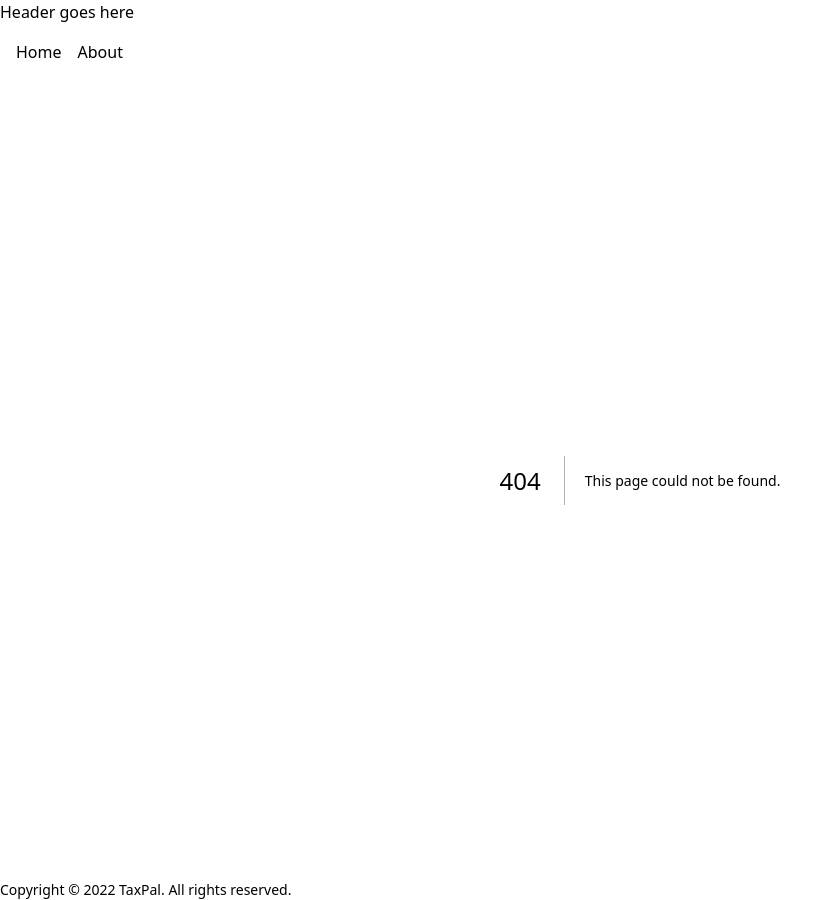
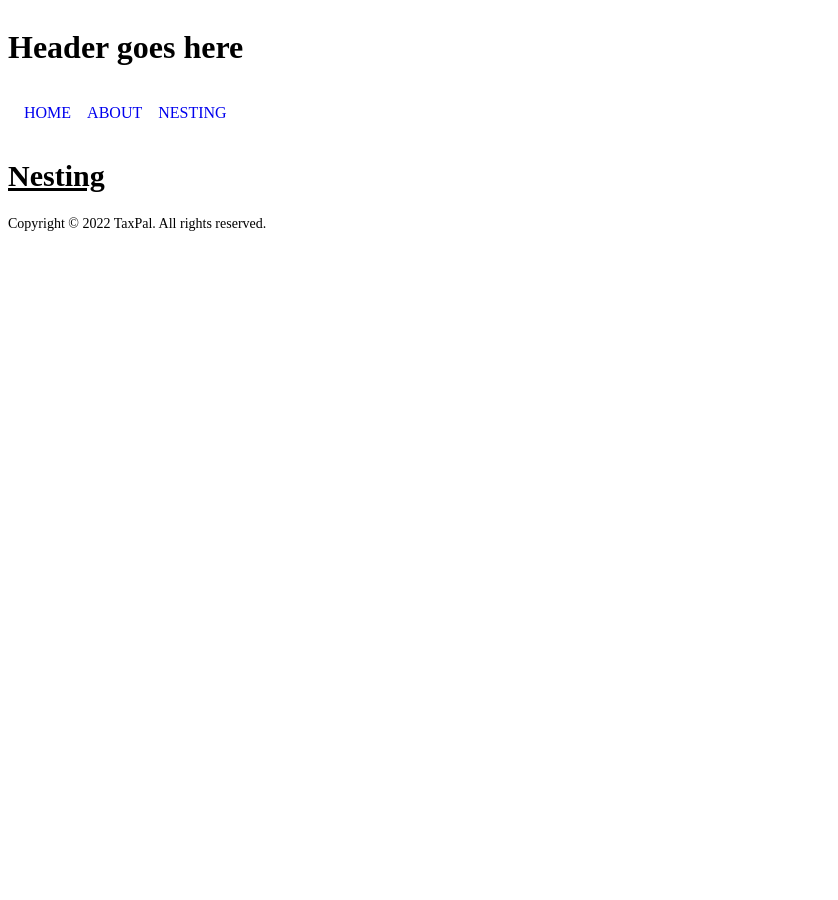
Before and after one commit to alekspanteli/tailwind-scss-next-test-app, a Next.js app: page /nesting in a window 1280 px wide. Before the commit this address had no page. Shown: the whole page, without its empty margins (0-838 px from the left). After the commit the page ends 800 px from the top, so only its background shows below. Built offline with nearby package versions, Linux system fonts and the light colour scheme.

Commit message:
wip abs paths

```diff
--- a/components/header.tsx
+++ b/components/header.tsx
@@ -16,6 +16,11 @@ export default function Header() {
               About
             </Link>
           </li>
+          <li className="primary-navigation__item">
+            <Link href="/about" className="primary-navigation__link">
+              Nesting
+            </Link>
+          </li>
         </ul>
       </nav>
     </header>
--- a/components/layout.tsx
+++ b/components/layout.tsx
@@ -1,7 +1,8 @@
 // components/layout.js
 
-import Footer from "./footer";
-import Header from "./header";
+import Footer from "@/components/footer";
+import Header from "@/components/header";
+
 
 export default function Layout({ children }) {
   return (
--- a/pages/_app.tsx
+++ b/pages/_app.tsx
@@ -1,6 +1,7 @@
-import "../styles/globals.scss";
+import "@/styles/globals.scss";
+import Layout from "@/components/layout";
 import type { AppProps } from "next/app";
-import Layout from "../components/layout";
+
 
 export default function App({ Component, pageProps }: AppProps) {
   return (
--- /dev/null
+++ b/pages/nesting.tsx
@@ -0,0 +1,13 @@
+import Head from "next/head";
+
+export default function Home() {
+  return (
+    <>
+      <Head>
+        <title>Nesting</title>
+        <meta name="viewport" content="initial-scale=1.0, width=device-width" />
+      </Head>
+      <h1 className="text-3xl font-bold underline">Nesting</h1>
+    </>
+  );
+}
--- a/styles/globals.scss
+++ b/styles/globals.scss
@@ -2,12 +2,14 @@
 @tailwind components;
 @tailwind utilities;
 
-
 // Nesting
 
-.primary-navigation{
-    @apply p-4;
-    ul{
-        @apply flex gap-4 list-none m-0 p-0
-    }
+.primary-navigation {
+  @apply p-4;
+  ul {
+    @apply flex gap-4 list-none m-0 p-0;
+  }
+  a {
+    @apply uppercase no-underline;
+  }
 }
--- a/tailwind.config.js
+++ b/tailwind.config.js
@@ -8,4 +8,7 @@ module.exports = {
     extend: {},
   },
   plugins: [],
+  corePlugins: {
+    preflight: false,
+  }
 }
--- a/tsconfig.json
+++ b/tsconfig.json
@@ -13,7 +13,11 @@
     "resolveJsonModule": true,
     "isolatedModules": true,
     "jsx": "preserve",
-    "incremental": true
+    "incremental": true,
+    "baseUrl": ".",
+    "paths": {
+      "@/*": ["/*"]
+    }
   },
   "include": ["next-env.d.ts", "**/*.ts", "**/*.tsx"],
   "exclude": ["node_modules"]
```
